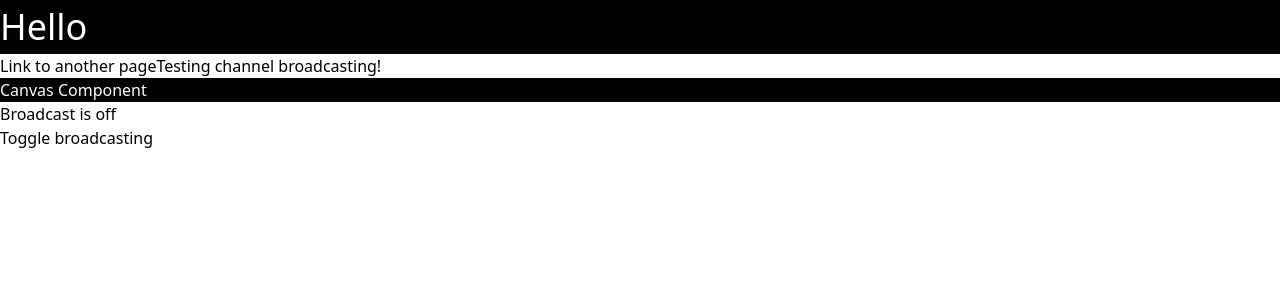
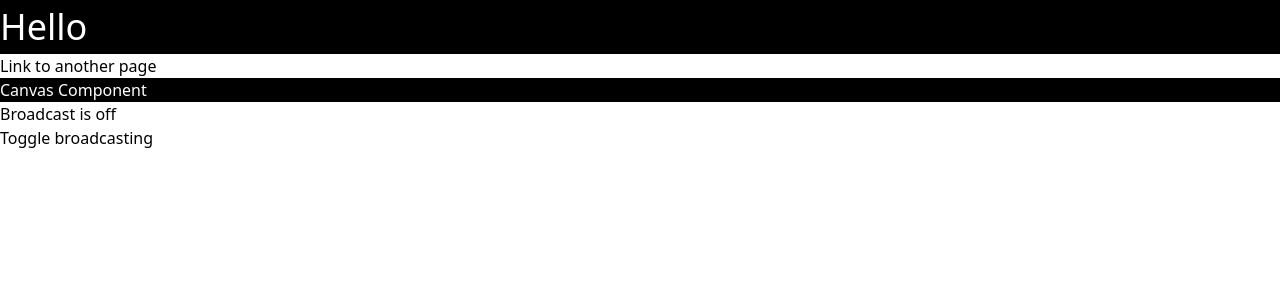
Before and after one commit to emilyseibert/graffiti, a React (Vite) app: page / in a window 1280 px wide. Shown: the top 300 px of the page. Built offline with nearby package versions, Linux system fonts and the light colour scheme.

Commit message:
move broadcast to canvas

```diff
--- a/src/components/App.js
+++ b/src/components/App.js
@@ -1,21 +1,14 @@
-import React, { useMemo, useEffect } from "react";
+import React, { useMemo } from "react";
 
 import Canvas from "./Canvas";
 
 const App = () => {
-  const channel = useMemo(() => new BroadcastChannel("graffiti"), []);
-
-  const sendTestMsg = () => {
-    channel.postMessage("testing!");
-  };
-
   return (
     <>
       <h1 className="text-4xl text-white bg-black">Hello</h1>
       <a href="./preview.html" target="_blank">
         Link to another page
       </a>
-      <button onClick={sendTestMsg}>Testing channel broadcasting!</button>
       <Canvas />
     </>
   );
--- a/src/components/Canvas.js
+++ b/src/components/Canvas.js
@@ -1,4 +1,4 @@
-import React from "react";
+import React, { useMemo, useEffect } from "react";
 import { useSelector, useDispatch } from "react-redux";
 import { toggleBroadcast } from "../actions";
 
@@ -8,6 +8,12 @@ const Canvas = () => {
   const toggleBroadcasting = () => {
     dispatch(toggleBroadcast(!broadcasting));
   };
+
+  const channel = useMemo(() => new BroadcastChannel("graffiti"), []);
+
+  useEffect(() => {
+    channel.postMessage(`broadcast is ${broadcasting ? "on" : "off"}`);
+  }, [broadcasting]);
 
   return (
     <div>
```
